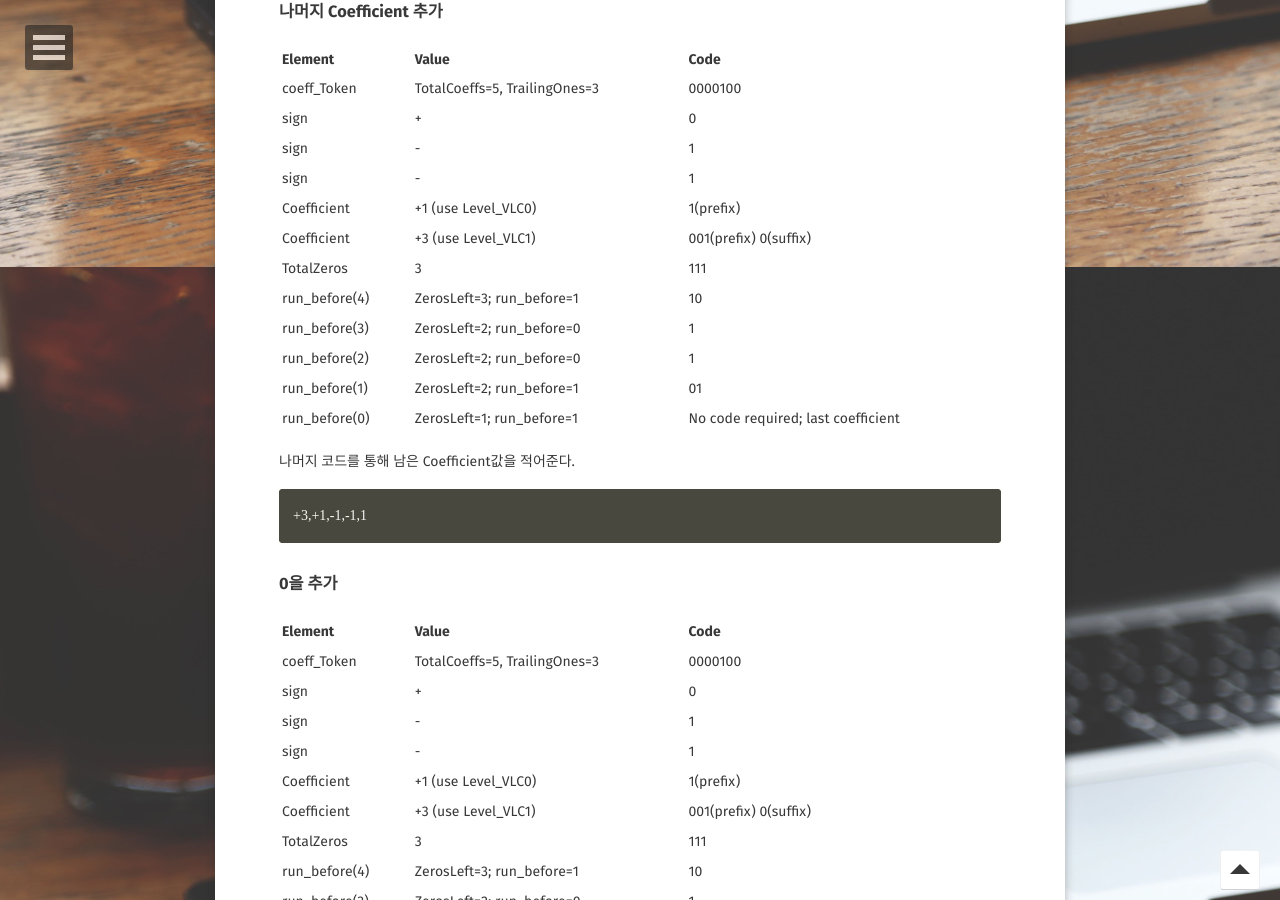
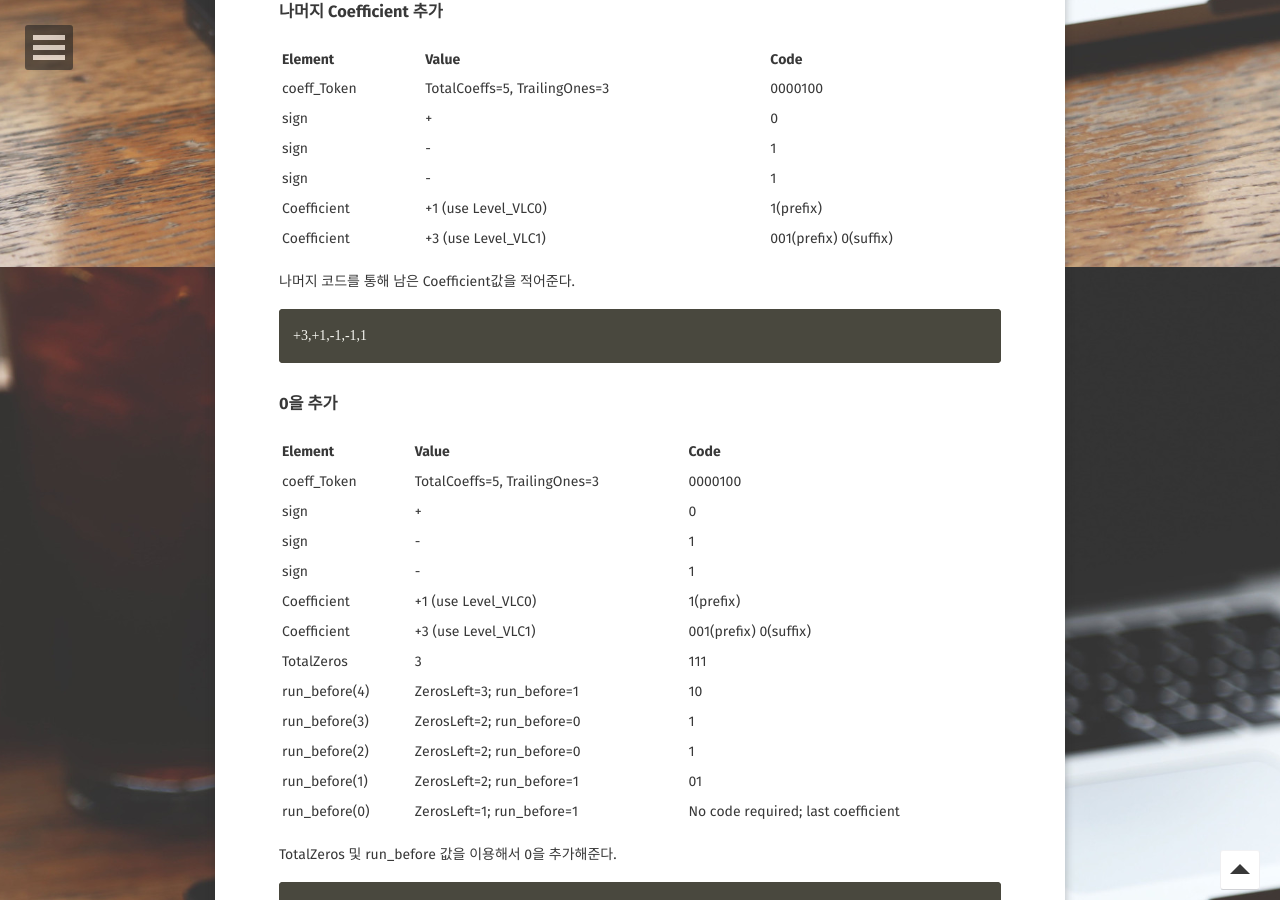
Before and after one commit to revol300/revol300.github.io, a Jekyll site: the page built from _posts/H264/2021-03-17-CAVLC_CABAC_1.md, in a window 1280 px wide and 900 px high, scrolled down 6933 px. Built offline with Jekyll 4.4.1, drawn with Linux system fonts in a browser that asks for light colours; nearby versions of some CDN libraries; some web fonts are replaced; comment, search, counter and statistics services are not loaded.

Commit message:
table 수정

```diff
--- a/_posts/H264/2021-03-17-CAVLC_CABAC_1.md
+++ b/_posts/H264/2021-03-17-CAVLC_CABAC_1.md
@@ -266,12 +266,6 @@ sign 값을 이용하여 부호를 알아낼 수 있다.
 | sign          | -                             | 1                                  |
 | Coefficient   | +1 (use Level_VLC0)           | 1(prefix)                          |
 | Coefficient   | +3 (use Level_VLC1)           | 001(prefix) 0(suffix)              |
-| TotalZeros    | 3                             | 111                                |
-| run_before(4) | ZerosLeft=3; run_before=1     | 10                                 |
-| run_before(3) | ZerosLeft=2; run_before=0     | 1                                  |
-| run_before(2) | ZerosLeft=2; run_before=0     | 1                                  |
-| run_before(1) | ZerosLeft=2; run_before=1     | 01                                 |
-| run_before(0) | ZerosLeft=1; run_before=1     | No code required; last coefficient |
 
 나머지 코드를 통해 남은 Coefficient값을 적어준다.
 
```
